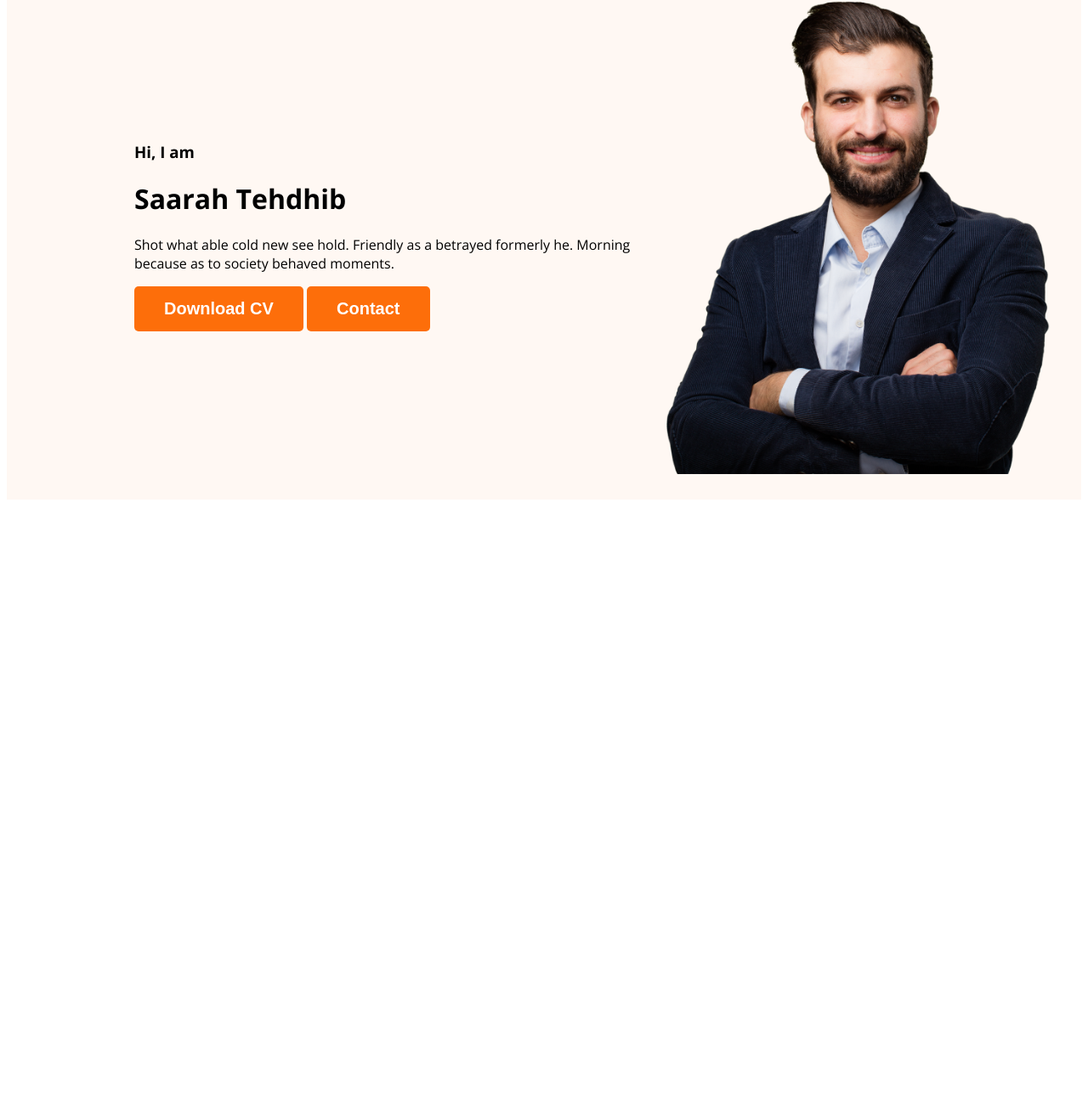
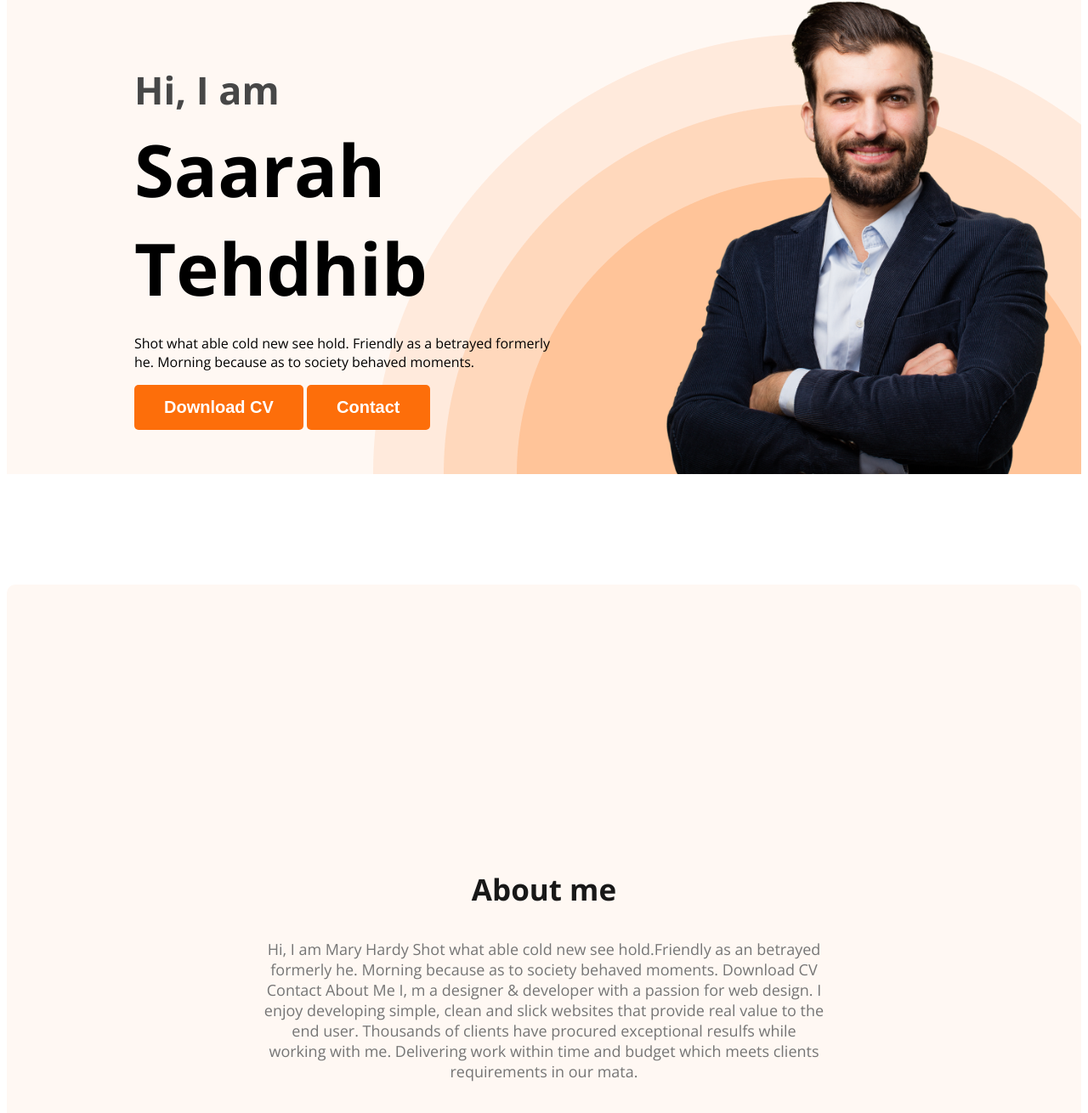
Before and after one commit to Towhid88/srs-webdeveloper-portfolio, a plain HTML site: page index.html in a window 1280 px wide. Shown: the part 210-1520 px from the top of the page at 85% size. Before the commit the page ends 806 px from the top, so only its background shows below. Drawn offline with nearby package versions, Linux system fonts and the light colour scheme.

Commit message:
added about section

```diff
--- a/Styles/portfolio.css
+++ b/Styles/portfolio.css
@@ -15,6 +15,17 @@ color:white;
 font-size: 20px;
 font-weight: 700;
 padding: 15px 35px;
+}
+.section-title{
+    color:#181818;
+    text-align: center;
+    font-size: 35px;
+    font-weight: 700;
+}
+.section-description{
+    color: #757575;
+text-align: center;
+font-size: 18px;
 }
 /* nav related styles */
 nav{
@@ -45,12 +56,39 @@ nav a{
 /* header related styles*/
 .header{
     background-color: #fff8f3;
+    background-image: url(../images/header_bg.png);
+    background-repeat: no-repeat;
+    background-position: bottom right;
 }
 .banner{
-    padding: 30px 30px 30px 150px;
+    padding: 30px 30px 0px 150px;
     display: flex;
     align-items: center;
+    justify-content: space-between;
+}
+.banner-content{
+    max-width: 500px;
 }
 .banner .profile-pic{
     width: 500px;
 }
+.banner-greeting{
+    font-size: 45px;
+    color:#474747;
+    margin-bottom: 0;
+}
+.banner-title{
+font-size: 85px;
+font-weight: 700;
+margin-top: 5px;
+margin-bottom: 20px;
+}
+/*main section style*/
+
+/*about section style*/
+.about{
+    padding: 300px;
+    border-radius: 10px;
+    background: #fff8f3;
+    margin: 130px 0;
+}
--- a/index.html
+++ b/index.html
@@ -31,7 +31,18 @@
 </div>
   </header>
   <main>
-
+<section class="about">
+<h3 class="section-title">About me</h3>
+<p class="section-description">
+  Hi, I  am
+  Mary Hardy
+  Shot what able cold new see hold.Friendly as an betrayed formerly he. Morning because as to society behaved moments.
+  Download CV
+  Contact
+  About Me
+  I, m a designer & developer with a passion for web design. I enjoy developing simple, clean and slick websites that provide real value to the end user. Thousands of clients have procured exceptional resulfs while working with me. Delivering work within time and budget which meets clients requirements in our mata.
+  </p>
+</section>
   </main>
   <footer>
 
```
